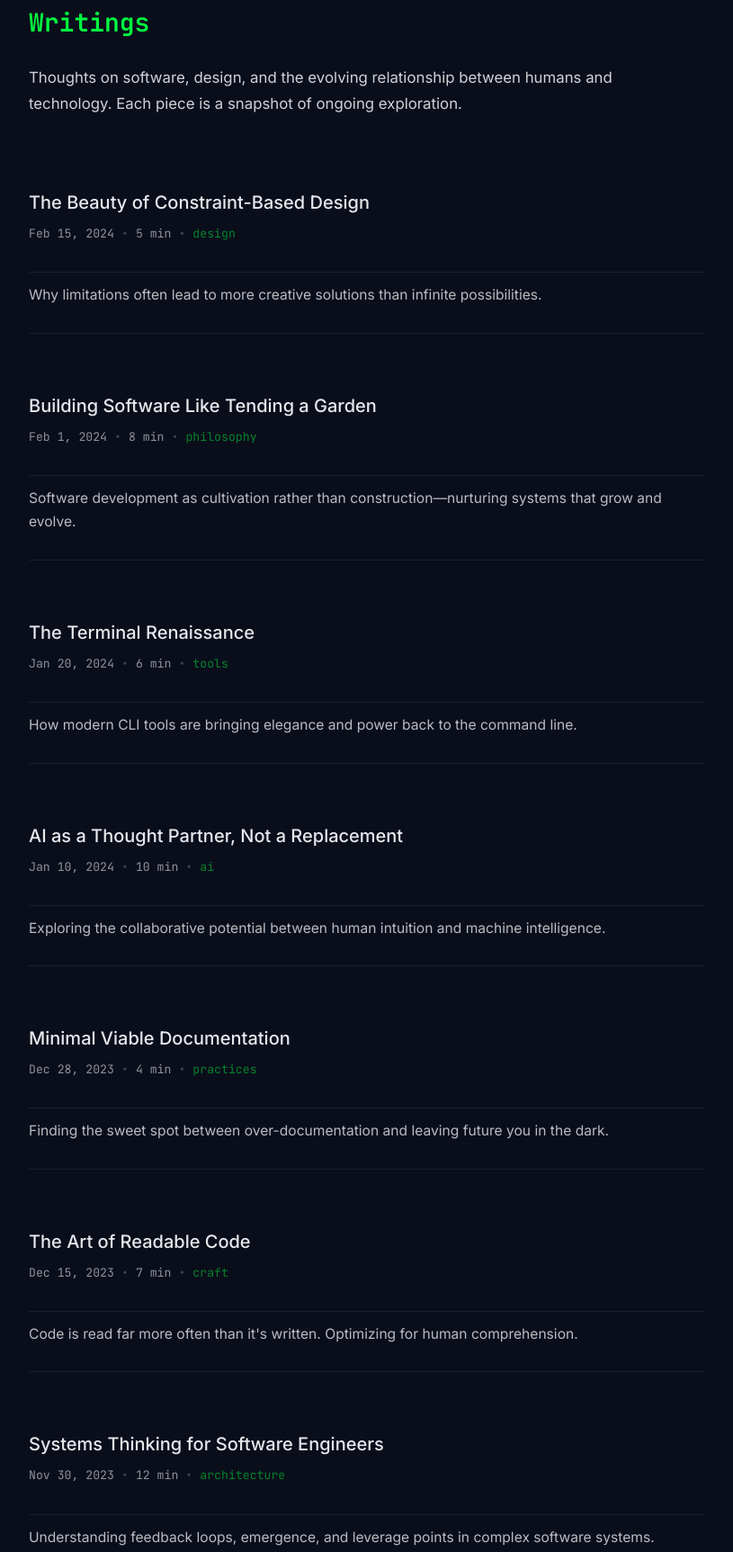
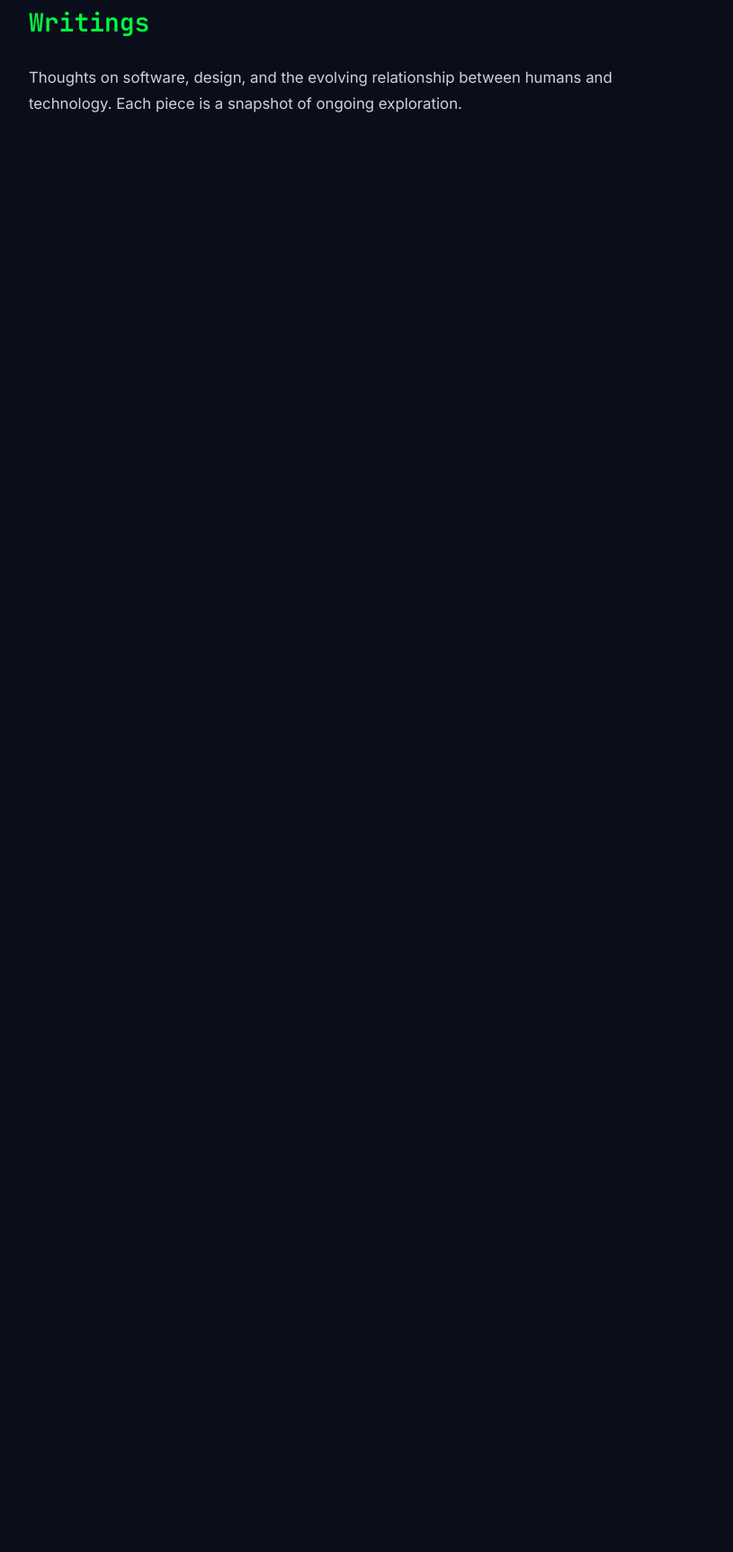
Before and after one commit to gvc/gvc.github.com, an Astro site: page /writings in a window 1280 px wide. Shown: the part 134-1859 px from the top of the page at 90% size, without its empty margins (232-1047 px from the left). After the commit the page ends 800 px from the top, so only its background shows below. Built offline with nearby package versions, Linux system fonts and the light colour scheme; Astro itself is replaced by a stand-in of ours.

Commit message:
adjust data

```diff
--- a/src/pages/writings.astro
+++ b/src/pages/writings.astro
@@ -1,56 +1,15 @@
 ---
 import Layout from '../layouts/Layout.astro';
 
-const writings = [
-	{
-		title: "The Beauty of Constraint-Based Design",
-		date: "2024-02-15",
-		excerpt: "Why limitations often lead to more creative solutions than infinite possibilities.",
-		readTime: "5 min",
-		category: "design"
-	},
-	{
-		title: "Building Software Like Tending a Garden",
-		date: "2024-02-01",
-		excerpt: "Software development as cultivation rather than construction—nurturing systems that grow and evolve.",
-		readTime: "8 min",
-		category: "philosophy"
-	},
-	{
-		title: "The Terminal Renaissance",
-		date: "2024-01-20",
-		excerpt: "How modern CLI tools are bringing elegance and power back to the command line.",
-		readTime: "6 min",
-		category: "tools"
-	},
-	{
-		title: "AI as a Thought Partner, Not a Replacement",
-		date: "2024-01-10",
-		excerpt: "Exploring the collaborative potential between human intuition and machine intelligence.",
-		readTime: "10 min",
-		category: "ai"
-	},
-	{
-		title: "Minimal Viable Documentation",
-		date: "2023-12-28",
-		excerpt: "Finding the sweet spot between over-documentation and leaving future you in the dark.",
-		readTime: "4 min",
-		category: "practices"
-	},
-	{
-		title: "The Art of Readable Code",
-		date: "2023-12-15",
-		excerpt: "Code is read far more often than it's written. Optimizing for human comprehension.",
-		readTime: "7 min",
-		category: "craft"
-	},
-	{
-		title: "Systems Thinking for Software Engineers",
-		date: "2023-11-30",
-		excerpt: "Understanding feedback loops, emergence, and leverage points in complex software systems.",
-		readTime: "12 min",
-		category: "architecture"
-	}
+type Writing = {
+  title: string,
+  date: string,
+  excerpt: string,
+  readTime: string
+  category: string
+}
+
+const writings: Writing[] = [
 ];
 
 const formatDate = (dateString: string) => {
```
Also changed, not shown: src/pages/experiments.astro (+8 -31 lines), src/pages/index.astro (+3 -11 lines).
